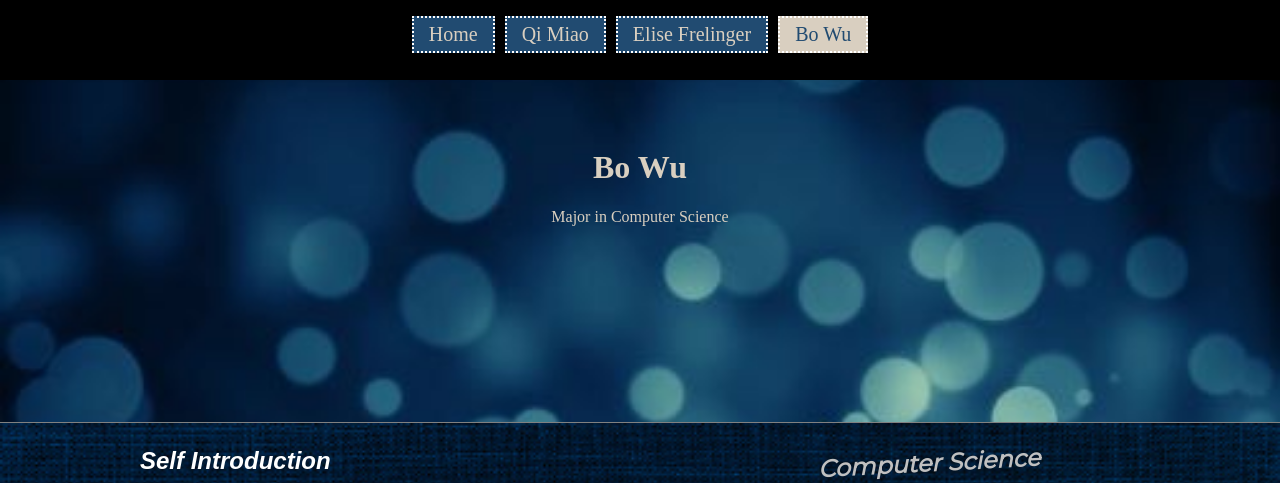
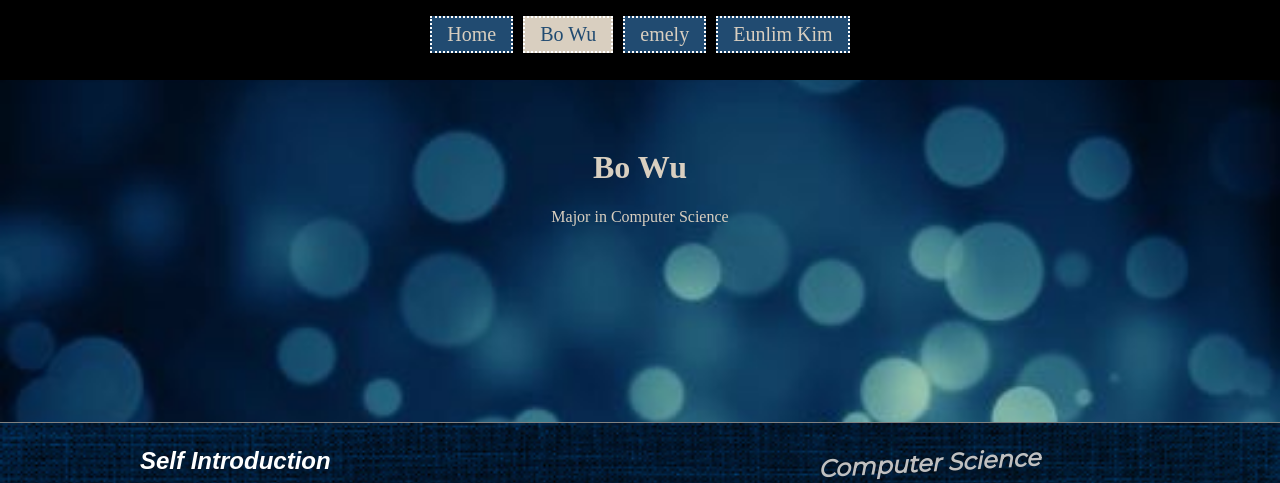
Before and after one commit to jalhadab/project5, a PHP site: page /bo.php in a window 1280 px wide. Shown: the top 483 px of the page. Run offline with PHP 8.4, Linux system fonts and the light colour scheme; data that the repository does not hold is empty.

Commit message:
Update nav.php

```diff
--- a/inc/nav.php
+++ b/inc/nav.php
@@ -1,8 +1,8 @@
 <nav class="menu">
 	<ul>
 		<li><a href="index.php">Home</a></li>
-		<li><a href="qi.php">Qi Miao</a></li>
-		<li><a href="elise.php">Elise Frelinger</a></li>
 		<li><a href="bo.php">Bo Wu</a></li>
+		<li><a href="emely.php">emely</a></li>
+		<li><a href="kim.php">Eunlim Kim</a></li>
 	</ul>
 </nav>
```
